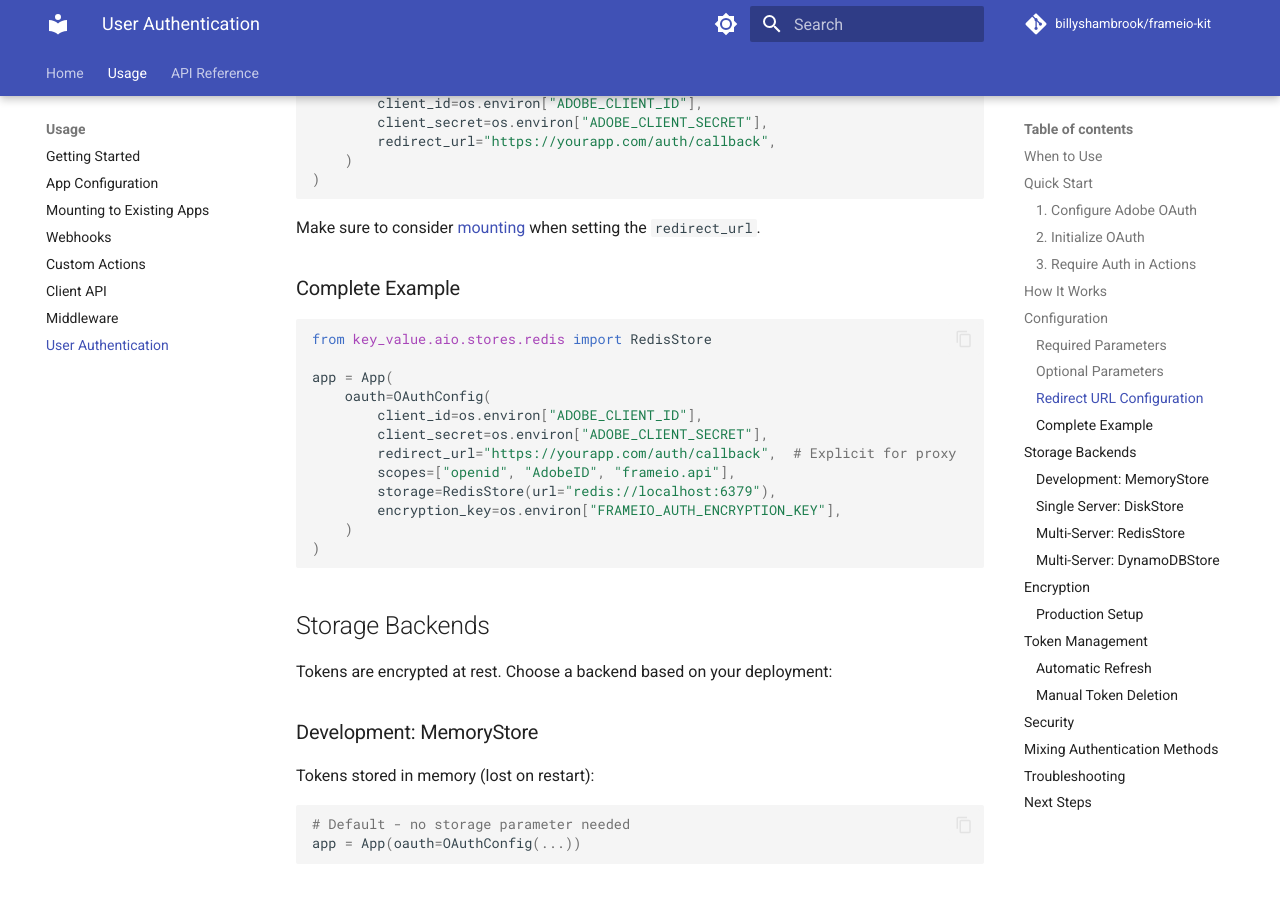
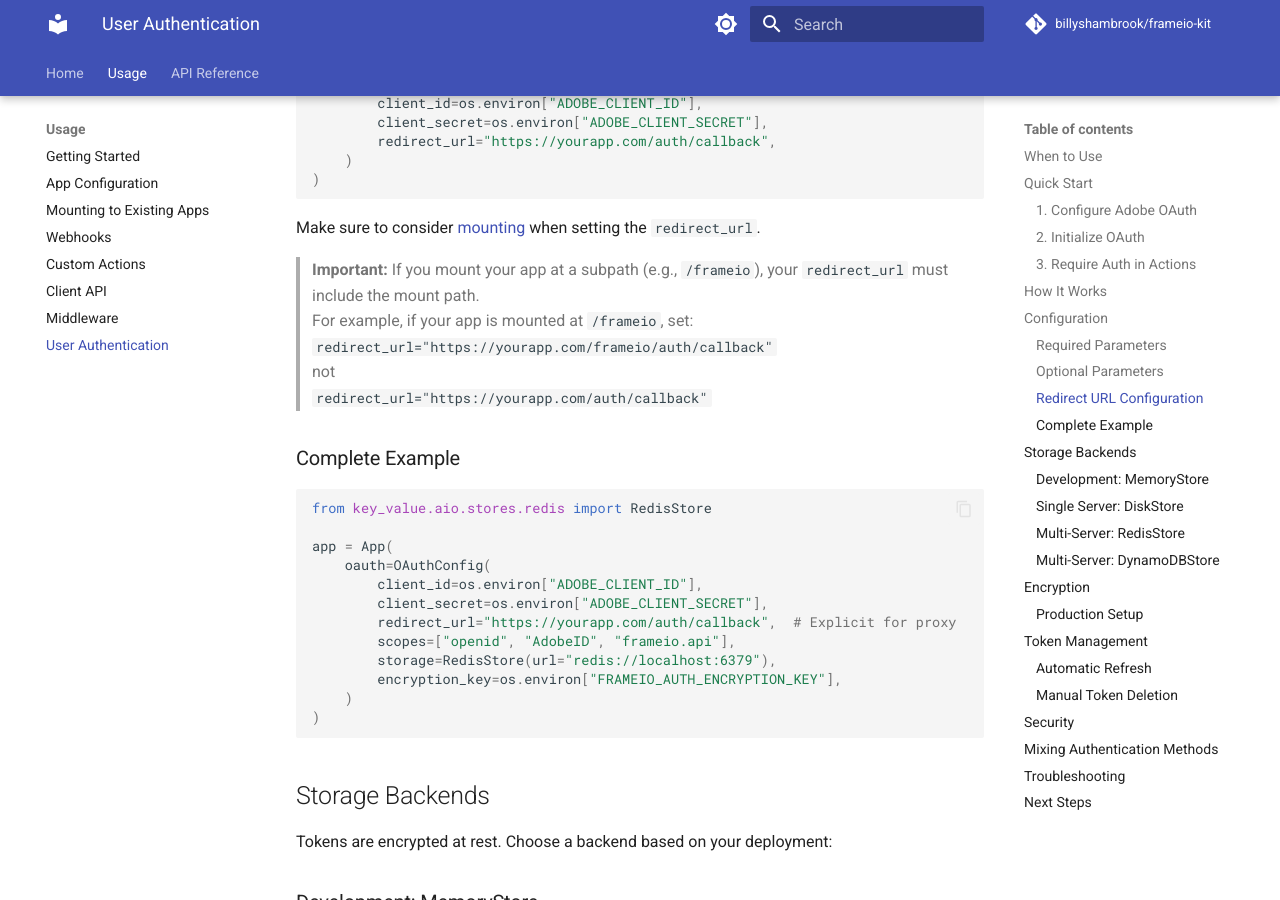
Before and after one commit to billyshambrook/frameio-kit, an MkDocs documentation site: the page built from docs/usage/user_auth.md, in a window 1280 px wide and 900 px high, scrolled down 3066 px. Built offline with MkDocs 1.6.1 and Material for MkDocs 9.7.7, drawn with Linux system fonts in a browser that asks for light colours; comment, search, counter and statistics services are not loaded.

Commit message:
Update docs/usage/user_auth.md
Co-authored-by: Copilot <175728472+Copilot@users.noreply.github.com>
Signed-off-by: Billy Shambrook <billy.shambrook@gmail.com>

````diff
--- a/docs/usage/user_auth.md
+++ b/docs/usage/user_auth.md
@@ -125,6 +125,11 @@ app = App(
 
 Make sure to consider [mounting](mounting.md) when setting the `redirect_url`.
 
+> **Important:** If you mount your app at a subpath (e.g., `/frameio`), your `redirect_url` must include the mount path.
+> For example, if your app is mounted at `/frameio`, set:
+> `redirect_url="https://yourapp.com/frameio/auth/callback"`
+> not
+> `redirect_url="https://yourapp.com/auth/callback"`
 ### Complete Example
 
 ```python
````
